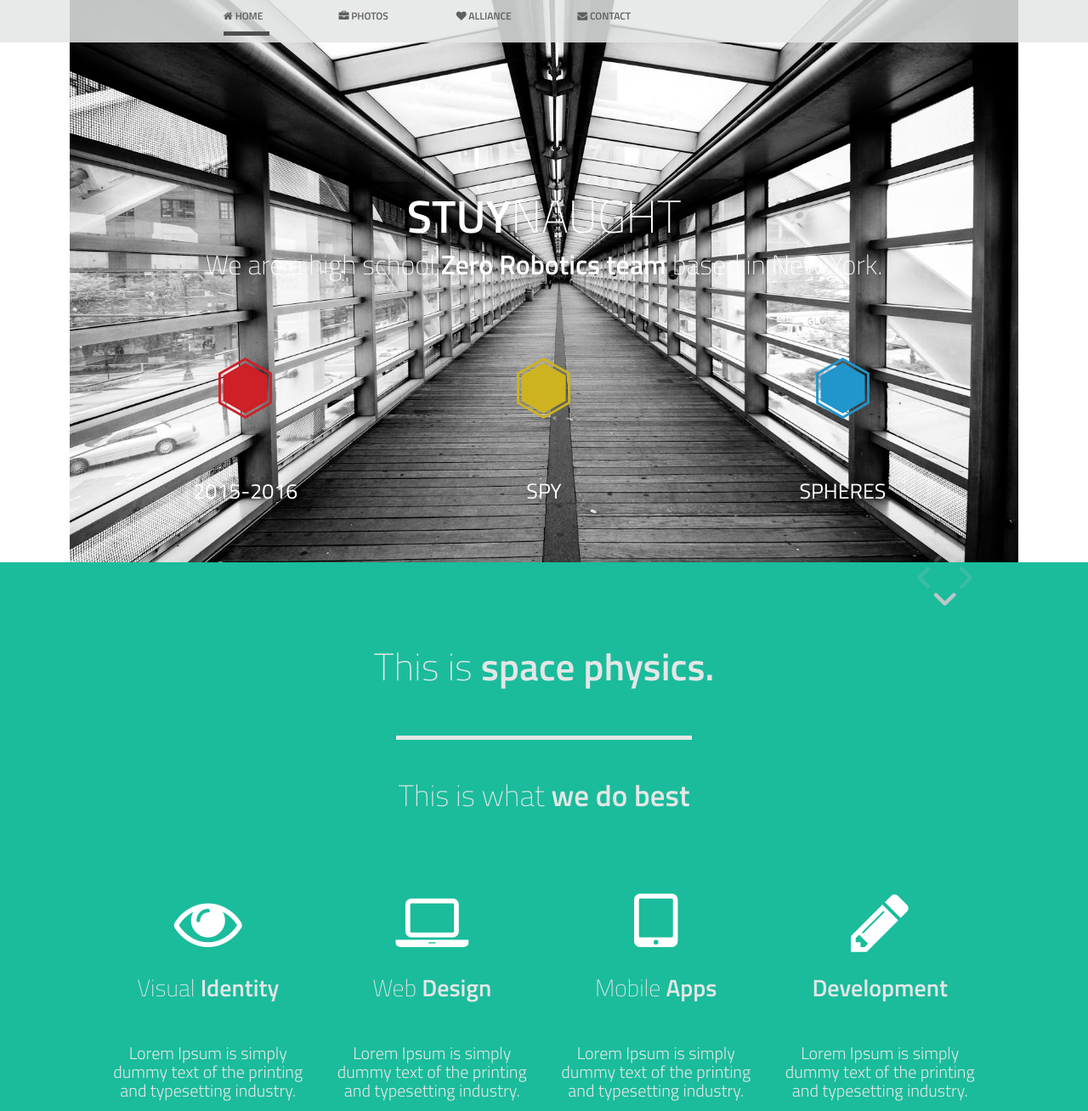
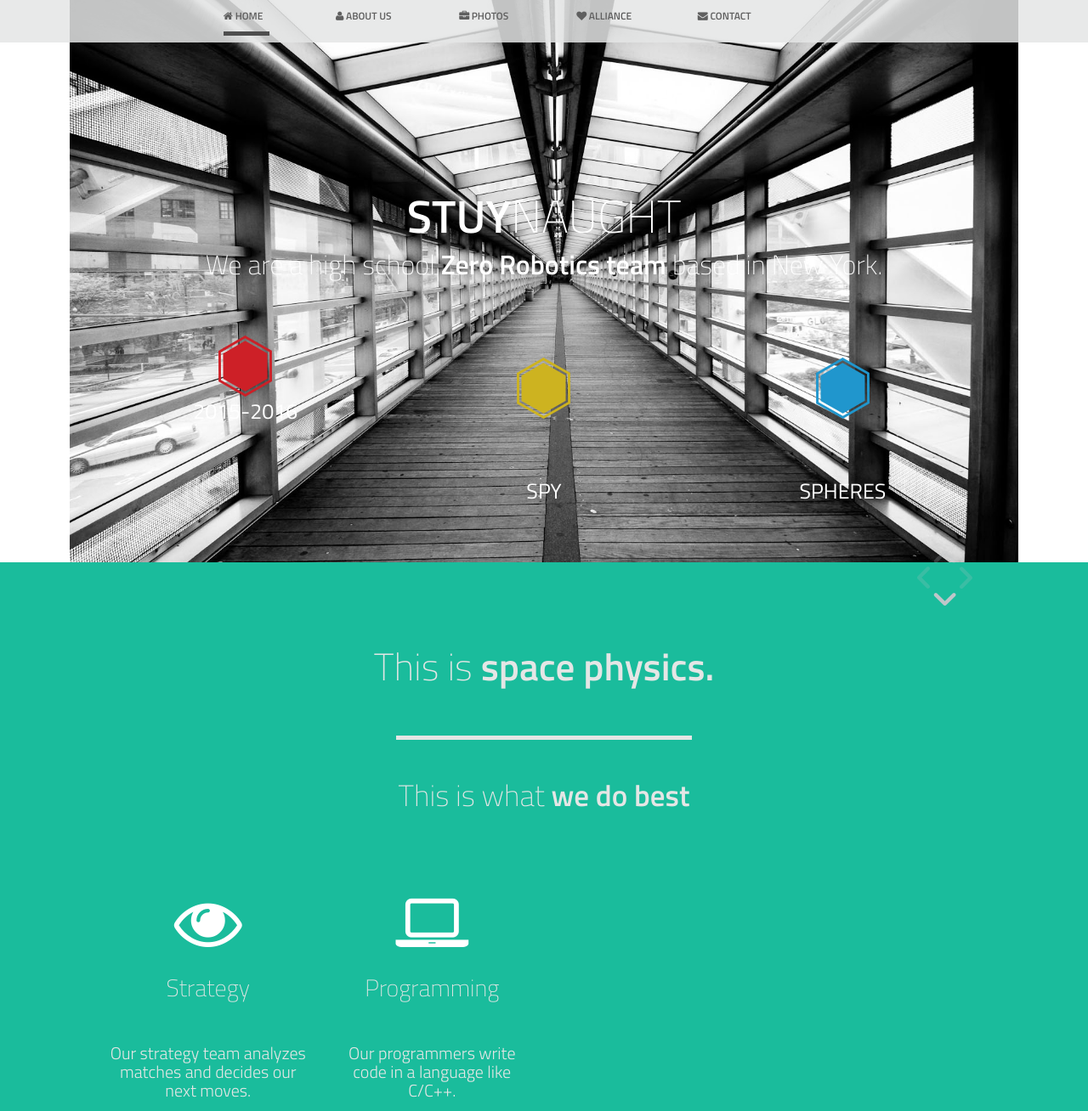
Before and after one commit to stuynaught/stuynaught.github.io, a plain HTML site: page index.html in a window 1280 px wide. Shown: the top 1308 px of the page at 85% size. Drawn offline with Linux system fonts and the light colour scheme.

Commit message:
Update index.html

```diff
--- a/index.html
+++ b/index.html
@@ -38,7 +38,7 @@
 			<div class="nav-collapse collapse navbar-responsive-collapse">
 				<ul class="nav row">
 					<li data-slide="1" class="col-12 col-sm-2"><a id="menu-link-1" href="#slide-1" title="Next Section"><span class="icon icon-home"></span> <span class="text">HOME</span></a></li>
-					<!--<li data-slide="2" class="col-12 col-sm-2"><a id="menu-link-2" href="#slide-2" title="Next Section"><span class="icon icon-user"></span> <span class="text">ABOUT US</span></a></li>-->
+					<li data-slide="2" class="col-12 col-sm-2"><a id="menu-link-2" href="#slide-2" title="Next Section"><span class="icon icon-user"></span> <span class="text">ABOUT US</span></a></li>
 					<li data-slide="3" class="col-12 col-sm-2"><a id="menu-link-3" href="#slide-3" title="Next Section"><span class="icon icon-briefcase"></span> <span class="text">PHOTOS</span></a></li>
 					<!--<li data-slide="4" class="col-12 col-sm-2"><a id="menu-link-4" href="#slide-4" title="Next Section"><span class="icon icon-gears"></span> <span class="text">PROCESS</span></a></li>-->
 					<li data-slide="5" class="col-12 col-sm-2"><a id="menu-link-5" href="#slide-5" title="Next Section"><span class="icon icon-heart"></span> <span class="text">ALLIANCE</span></a></li>
@@ -72,7 +72,7 @@
 			</div><!-- /row -->
 
 			<div id="home-row-2" class="row clearfix">
-				<div class="col-12 col-sm-4"><div class="home-hover navigation-slide" data-slide="4"><img src="images/s02.png"></div><span>2015-2016</span></div>
+				<div class="col-12 col-sm-4"><div data-slide="4"><img src="images/s02.png"></div><span>2015-2016</span></div>
 				<div class="col-12 col-sm-4"><div class="home-hover navigation-slide" data-slide="3"><img src="images/s01.png"></div><span>SPY</span></div>
 				<div class="col-12 col-sm-4"><div class="home-hover navigation-slide" data-slide="5"><img src="images/s03.png"></div><span>SPHERES</span></div>
 			</div>
@@ -96,24 +96,29 @@
 			<div class="row content-row">
 				<div class="col-12 col-lg-3 col-sm-6">
 					<p><i class="icon icon-eye-open"></i></p>
-					<h2 class="font-thin">Visual <span class="font-semibold">Identity</span></h2>
-					<h4 class="font-thin">Lorem Ipsum is simply dummy text of the printing and typesetting industry.</h4>
+					<h2 class="font-thin">Strategy <span class="font-semibold"></span></h2>
+					<h4 class="font-thin">Our strategy team analyzes matches and decides our next moves.</h4>
 				</div><!-- /col12 -->
 				<div class="col-12 col-lg-3 col-sm-6">
 					<p><i class="icon icon-laptop"></i></p>
-					<h2 class="font-thin">Web <span class="font-semibold">Design</span></h2>
-					<h4 class="font-thin">Lorem Ipsum is simply dummy text of the printing and typesetting industry.</h4>
+					<h2 class="font-thin">Programming <span class="font-semibold"></span></h2>
+					<h4 class="font-thin">Our programmers write code in a language like C/C++.</h4>
 				</div><!-- /col12 -->
+				<!--
 				<div class="col-12 col-lg-3 col-sm-6">
 					<p><i class="icon icon-tablet"></i></p>
-					<h2 class="font-thin">Mobile <span class="font-semibold">Apps</span></h2>
-					<h4 class="font-thin">Lorem Ipsum is simply dummy text of the printing and typesetting industry.</h4>
-				</div><!-- /col12 -->
+					<h2 class="font-thin">Teamwork <span class="font-semibold"></span></h2>
+					<h4 class="font-thin">We communicate well with each other and our alliance members.</h4>
+				</div>
+				-->
+				<!-- /col12 -->
+				<!--
 				<div class="col-12 col-lg-3 col-sm-6">
 					<p><i class="icon icon-pencil"></i></p>
 					<h2 class="font-semibold">Development</h2>
 					<h4 class="font-thin">Lorem Ipsum is simply dummy text of the printing and typesetting industry.</h4>
-				</div><!-- /col12 -->
+				</div>
+				--> <!-- /col12 -->
 			</div><!-- /row -->
 		</div><!-- /container -->
 	</div><!-- /slide2 -->
```
